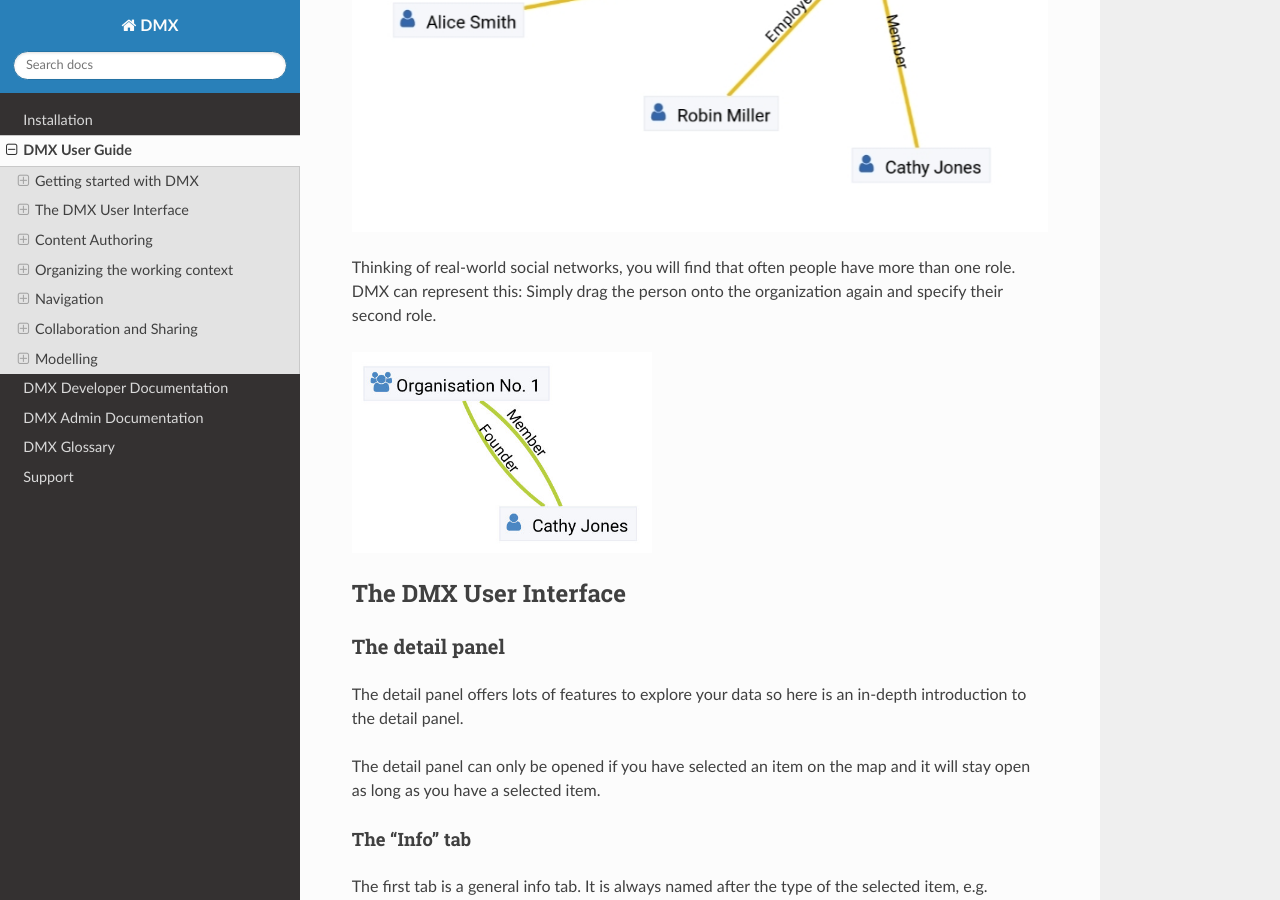
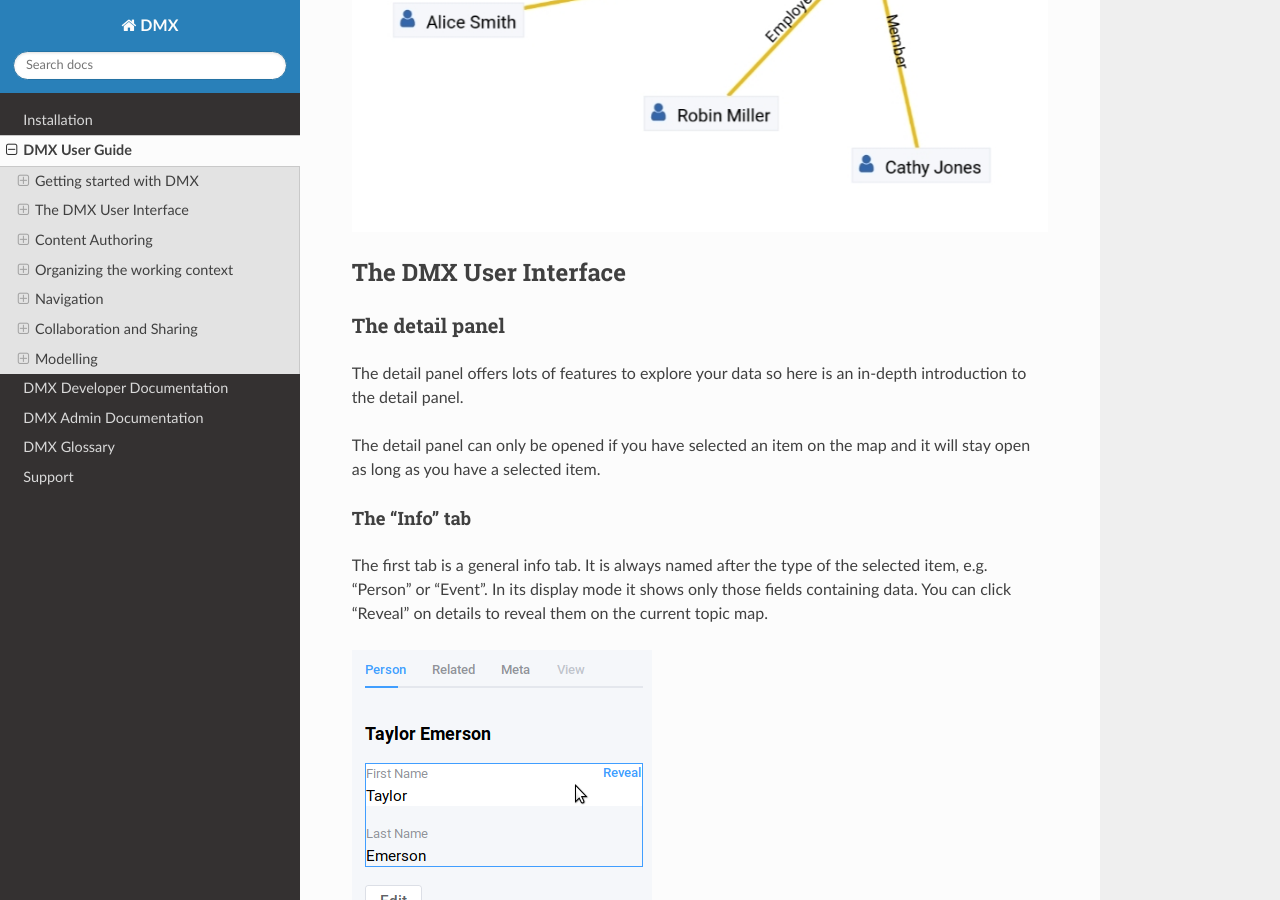
Before and after one commit to dmx-systems/dmx-documentation, a Sphinx documentation site: the page built from docs/user.rst, in a window 1280 px wide and 900 px high, scrolled down 2572 px. Built offline with Sphinx 7.4.7 and the Read the Docs theme 2.0.0, drawn with Linux system fonts in a browser that asks for light colours; some of the changed text lies outside the part shown.

Commit message:
redid screenshot multiple associations

```diff
--- a/docs/user.rst
+++ b/docs/user.rst
@@ -88,12 +88,6 @@
 
 .. image:: _static/diff-roles-in-organization.jpg
 
-Thinking of real-world social networks, you will find that often people have more than one role.
-DMX can represent this:
-Simply drag the person onto the organization again and specify their second role.
-
-.. image:: _static/multiple-assocs.jpg
-    :width: 300
 
 **********************
 The DMX User Interface
@@ -236,9 +230,17 @@
 You can use these associations to visualize your associations but they are *not* machine-readable.
 
 .. image:: _static/generic-association.jpg
+    :width: 600
 
 If you need machine-readable associations you have to give your associations a meaning.
 This is explained step-by-step in the section about :ref:`Modelling<user-modelling-label>`.
+
+Thinking of real-world social networks, you will find that there is often more than one association between two things.
+DMX can represent this:
+You can simply create another association between them.
+
+.. image:: _static/multiple-assocs.jpg
+    :width: 600
 
 .. _user-editing-content-label:
 
```
Also changed, not shown: docs/_static/multiple-assocs.jpg.
